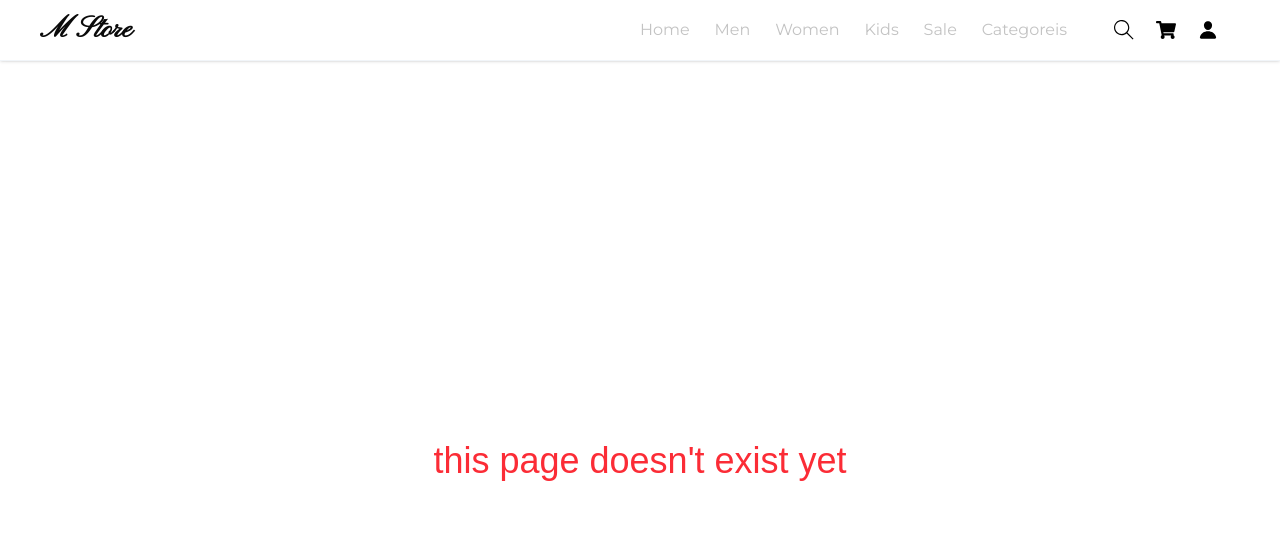
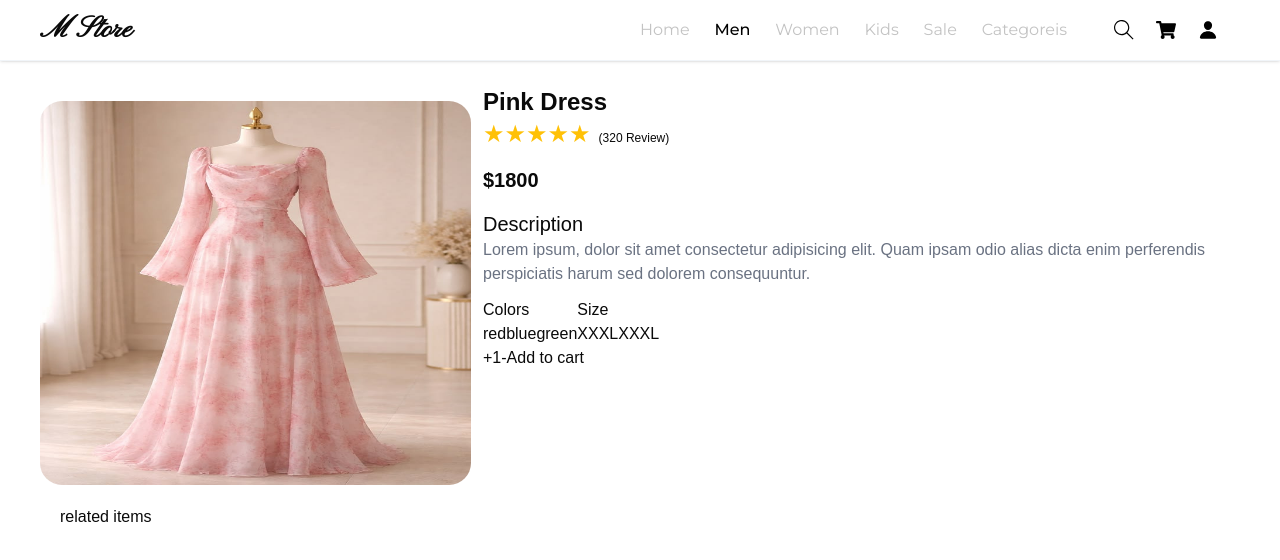
Before and after one commit to DuhaAnter/Mstore-frontend, a React (Vite) app: page /product-details in a window 1280 px wide. Shown: the top 560 px of the page. Built offline with nearby package versions, Linux system fonts and the light colour scheme.

Commit message:
first trial of product details

```diff
--- a/src/App.jsx
+++ b/src/App.jsx
@@ -19,6 +19,7 @@ import Signup from "./auth/pages/signup";
 import ProtectedRoutes from "./utils/ProtectedRoutes";
 import Profile from "./pages/Profile";
 import Products from "./products/pages/Products";
+import ProductDetails from "./products/pages/ProductDetails";
 
 
 function App() {
@@ -32,6 +33,7 @@ function App() {
           <Route path="/signup" element={<Signup />} />
           <Route path="/forgetpass" element={<Forgetpass />} />
           <Route path="/products" element={<Products/>}/>
+          <Route path="/product-details" element={<ProductDetails/>}/>
           <Route element={<ProtectedRoutes/>}>
               <Route path='/profile' element={<Profile/>}/>
           </Route>
--- a/src/Components/Header.jsx
+++ b/src/Components/Header.jsx
@@ -27,7 +27,7 @@ export default function Header() {
         </div>
         <div className="menu flex justify-between w-1/2 text-[#c3c3c3] font-['Montserrat']">
           <ActiveLink to="/">Home</ActiveLink>
-          <ActiveLink to="/p2">Men</ActiveLink>
+          <ActiveLink to="/product-details">Men</ActiveLink>
           <ActiveLink to="/products">Women</ActiveLink>
           <ActiveLink to="/p4">Kids</ActiveLink>
           <ActiveLink to="/p5">Sale</ActiveLink>
--- /dev/null
+++ b/src/products/pages/ProductDetails.jsx
@@ -0,0 +1,54 @@
+import React from "react";
+
+export default function ProductDetails() {
+  return (
+    <div className="p-10">
+      <div className="prd sm:flex gap-3">
+        <div className="w-1/2">
+          <img src="../../../public/imgs/product.jpg" className="h-96 w-full rounded-3xl" />
+        </div>
+        <div>
+          <h1 className="font-bold text-2xl" style={{ marginTop: "-15px" }}>
+            Pink Dress
+          </h1>
+          <div className="rating">
+            <span className="text-2xl text-[#ffc107] mr-2">
+              ★★★★★
+            </span>
+            <span className="text-[12px]">(320 Review)</span>
+          </div>
+          <p className="text-xl font-semibold my-4">$1800</p>
+          <h2 className="text-xl font-medium">Description</h2>
+          <p className="text-gray-500 mb-3">
+            Lorem ipsum, dolor sit amet consectetur adipisicing elit. Quam ipsam
+            odio alias dicta enim perferendis perspiciatis harum sed dolorem
+            consequuntur.
+          </p>
+          <div className="variations flex">
+            <div>
+              <p>Colors</p>
+              <div>
+                <span>red</span>
+                <span>blue</span>
+                <span>green</span>
+              </div>
+            </div>
+            <div>
+              <p>Size</p>
+              <div>
+                <span>X</span>
+                <span>XXL</span>
+                <span>XXXL</span>
+              </div>
+            </div>
+          </div>
+          <span>+1-</span>
+          <button>Add to cart</button>
+        </div>
+      </div>
+      <div className="related p-5 hidden sm:block">
+        <h1>related items</h1>
+      </div>
+    </div>
+  );
+}
--- a/src/products/pages/Products.jsx
+++ b/src/products/pages/Products.jsx
@@ -6,7 +6,7 @@ import { FaChevronDown } from "react-icons/fa6";
 export default function Products() {
   const [products, setProducts] = useState([]);
   const [loading, setLoading] = useState(true);
-  const [error, setError] = useState("");
+  //const [error, setError] = useState("");
   useEffect(() => {
     const fetchAllProducts = async () => {
       try {
@@ -14,7 +14,7 @@ export default function Products() {
         setProducts(data);
       } catch (error) {
         console.log(error);
-        setError(error);
+        //setError(error);
       } finally {
         setLoading(false);
       }
@@ -25,7 +25,7 @@ export default function Products() {
   }, []);
   console.log(products)
   if (loading) return <div>Loading products...</div>;
-  if (error) return <div>{error}</div>;
+  //if (error) return <div>{error}</div>;
 
   return (
     <div className=" md:grid grid-cols-4 p-5">
```
